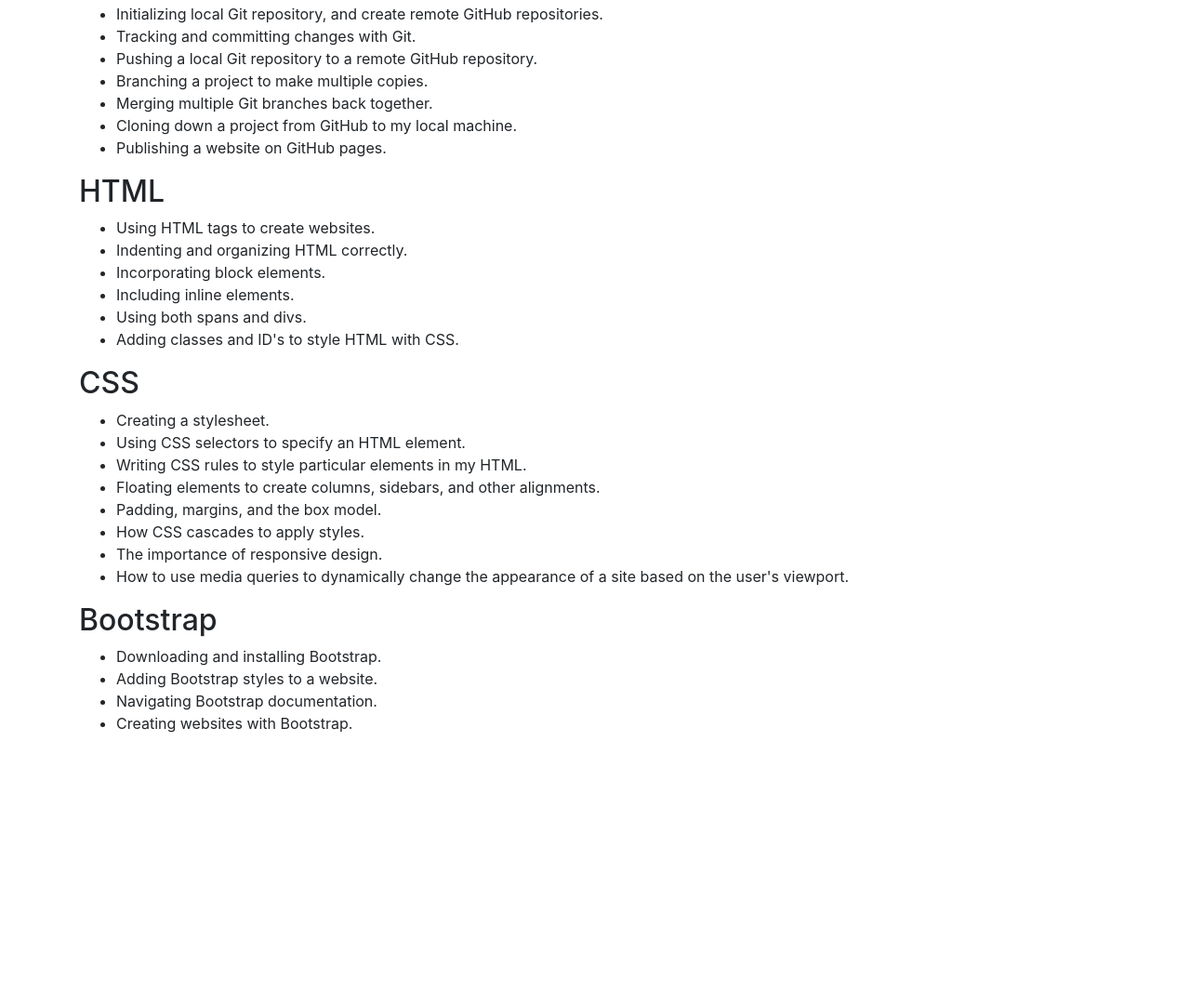
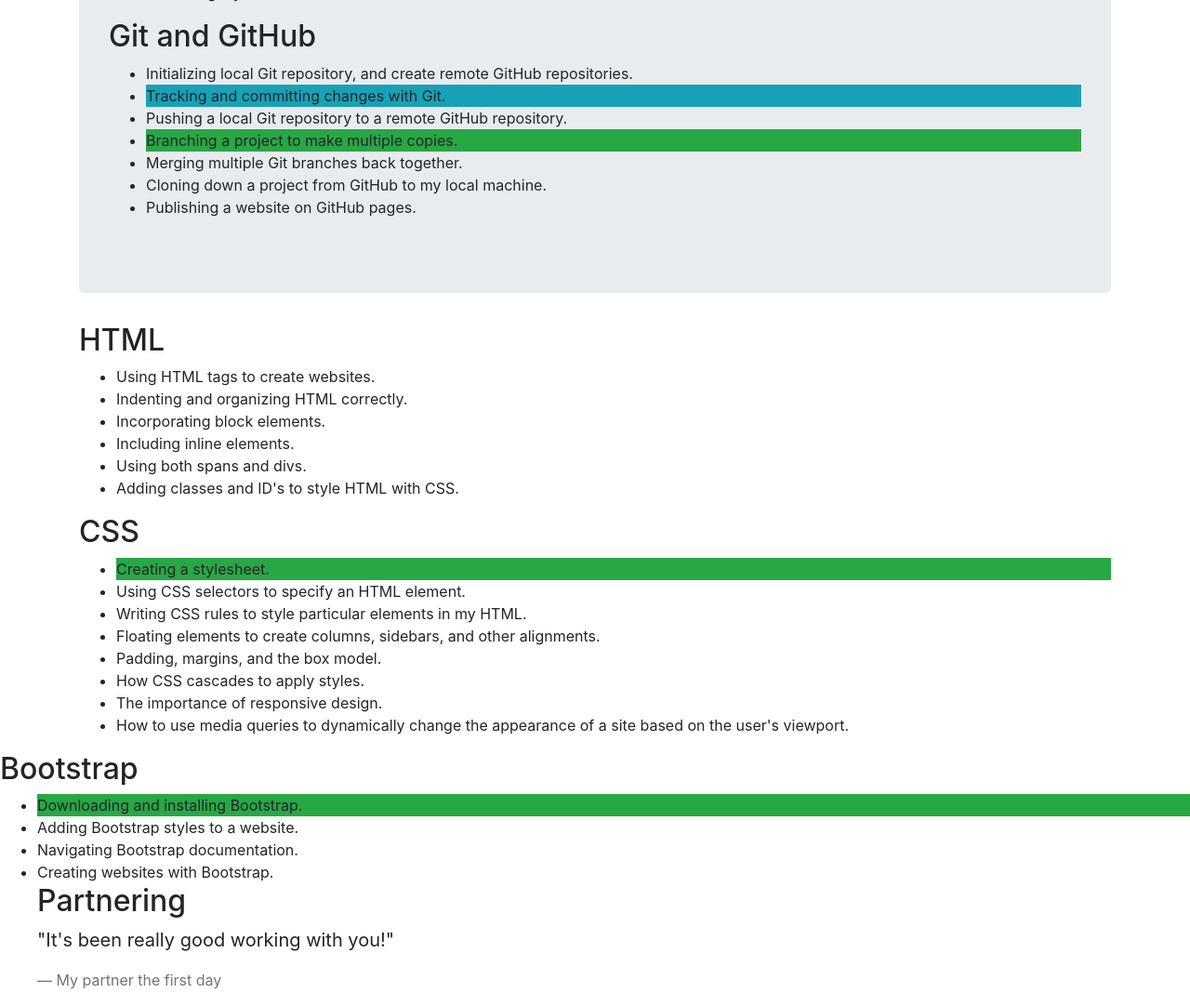
Before and after one commit to freiland/week-in-review, a plain HTML site: page index.html in a window 1280 px wide. Shown: the part 298-1380 px from the top of the page at 93% size. Before the commit the page ends 1104 px from the top, so only its background shows below. Drawn offline with Linux system fonts and the light colour scheme.

Commit message:
add div jumbotron class and color with bg-success and bg-info

```diff
--- a/index.html
+++ b/index.html
@@ -7,6 +7,7 @@
 </head>
 <body>
   <div class="container">
+    <div class="jumbotron">
   <h1>My first week of web development</h1>
   <p>
     I've almost finished my first week at Epicodus. Here are some of ththings I've learned so far:
@@ -21,25 +22,26 @@
   <h2>Git and GitHub</h2>
   <ul>
     <li>Initializing local Git repository, and create remote GitHub repositories.</li>
-    <li>Tracking and committing changes with Git.</li>
+    <li class="bg-info">Tracking and committing changes with Git.</li>
     <li>Pushing a local Git repository to a remote GitHub repository.</li>
-    <li>Branching a project to make multiple copies.</li>
+    <li class="bg-success">Branching a project to make multiple copies.</li>
     <li>Merging multiple Git branches back together.</li>
     <li>Cloning down a project from GitHub to my local machine.</li>
     <li>Publishing a website on GitHub pages.</li>
   </ul>
+  </div>
   <h2>HTML</h2>
   <ul>
     <li>Using HTML tags to create websites.</li>
     <li>Indenting and organizing HTML correctly.</li>
-    <li>Incorporating block elements.</li>
+    <li class="bg success">Incorporating block elements.</li>
     <li>Including inline elements.</li>
     <li>Using both spans and divs.</li>
     <li>Adding classes and ID's to style HTML with CSS.</li>
   </ul>
   <h2>CSS</h2>
   <ul>
-    <li>Creating a stylesheet.</li>
+    <li class="bg-success">Creating a stylesheet.</li>
     <li>Using CSS selectors to specify an HTML element.</li>
     <li>Writing CSS rules to style particular elements in my HTML.</li>
     <li>Floating elements to create columns, sidebars, and other alignments.</li>
@@ -48,12 +50,18 @@
     <li>The importance of responsive design.</li>
     <li>How to use media queries to dynamically change the appearance of a site based on the user's viewport.</li>
   </ul>
+    </div>
   <h2>Bootstrap</h2>
   <ul>
-    <li>Downloading and installing Bootstrap.</li>
+    <li class="bg-success">Downloading and installing Bootstrap.</li>
     <li>Adding Bootstrap styles to a website.</li>
     <li>Navigating Bootstrap documentation.</li>
     <li>Creating websites with Bootstrap.</li>
+  <h2>Partnering</h2>
+  <blockquote class="blockquote">
+      <p>"It's been really good working with you!"</p>
+      <footer class="blockquote-footer">My partner the first day</footer>
+  </blockquote>
   </ul>
 
 
```
